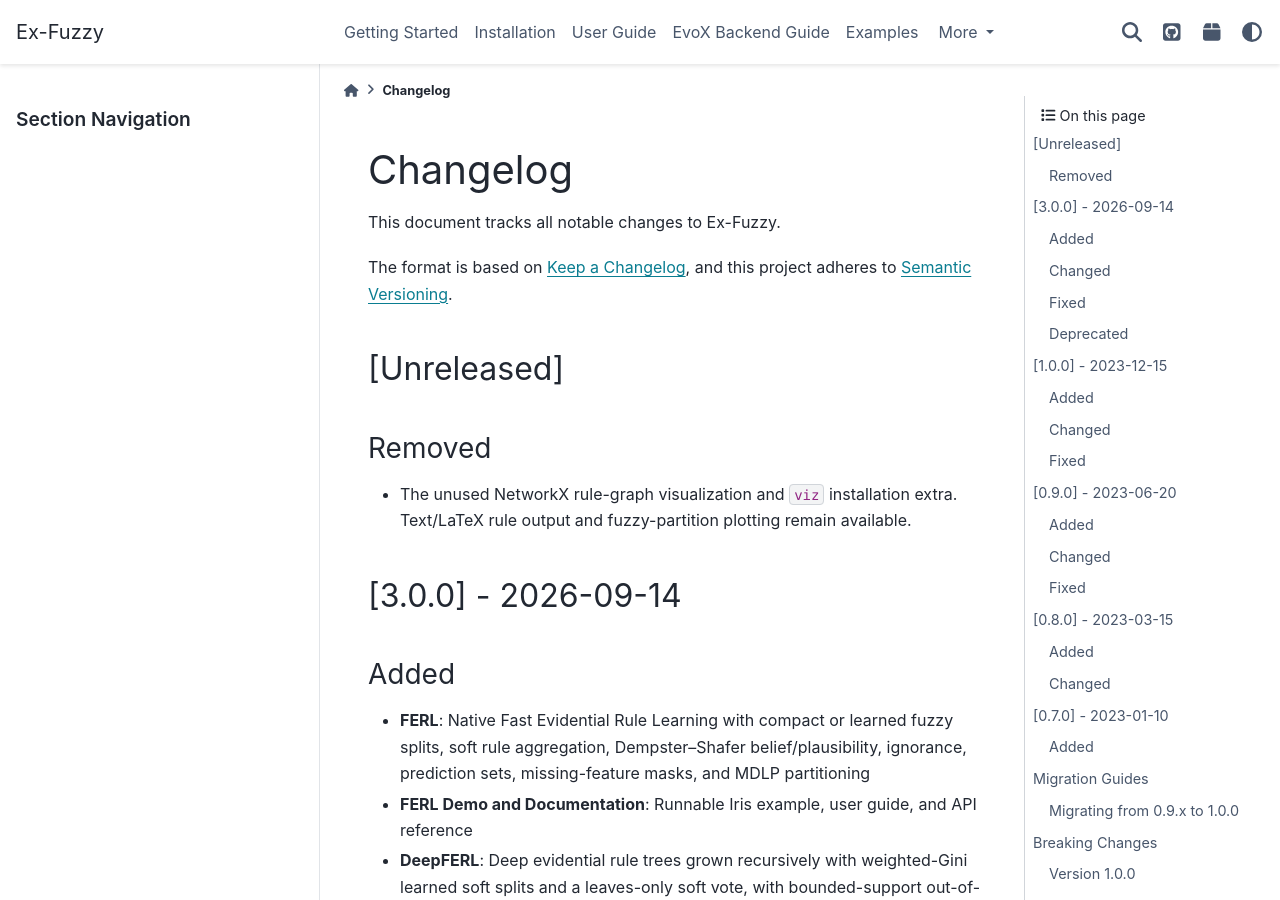
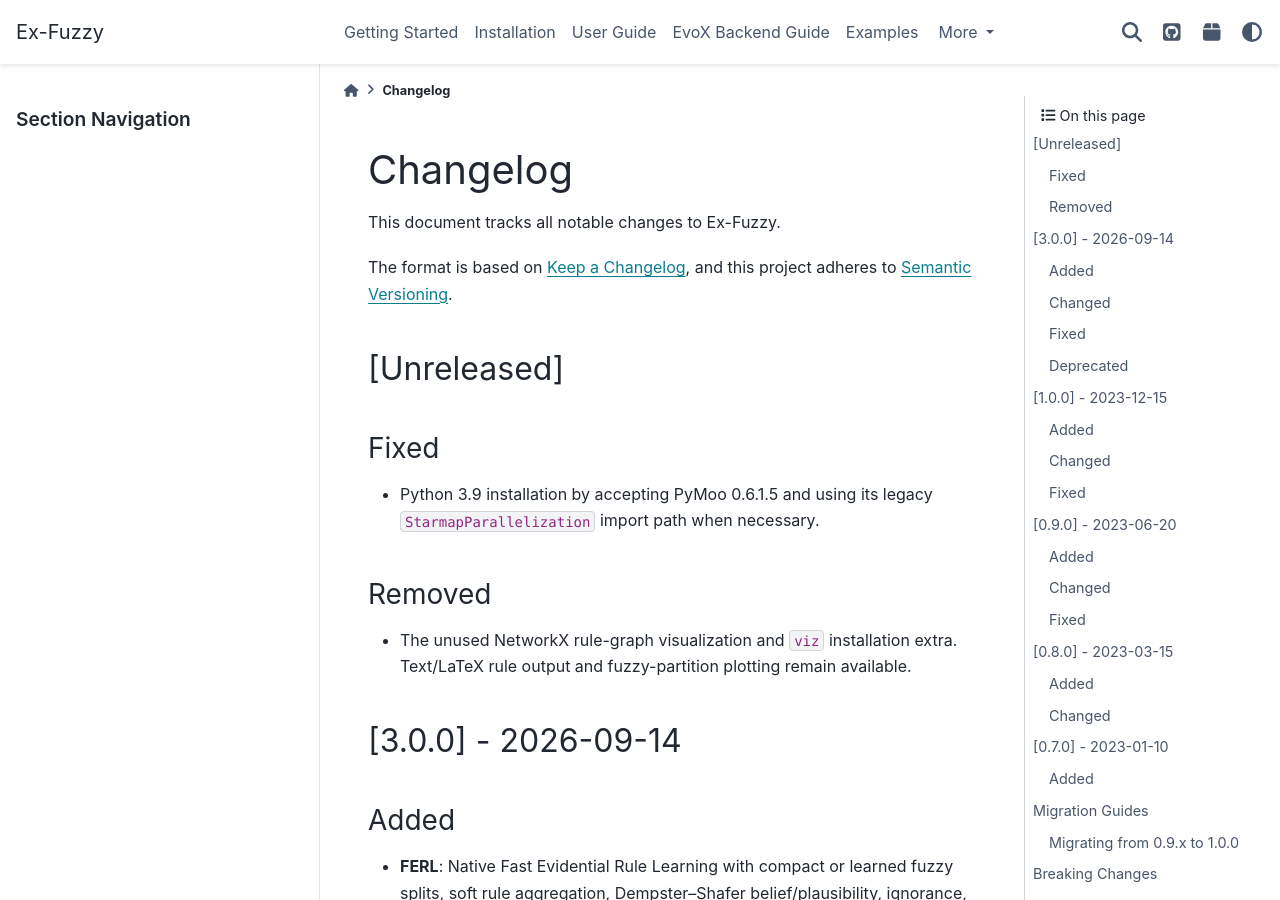
Before and after one commit to Fuminides/ex-fuzzy, a Sphinx documentation site: the page built from docs/source/changelog.rst, in a window 1280 px wide and 900 px high. Built offline with Sphinx 7.4.7 and the PyData theme 0.15.4, drawn with Linux system fonts in a browser that asks for light colours.

Commit message:
fix: restore Python 3.9 install compatibility

```diff
--- a/docs/source/changelog.rst
+++ b/docs/source/changelog.rst
@@ -9,6 +9,11 @@
 
 [Unreleased]
 ============
+
+Fixed
+-----
+- Python 3.9 installation by accepting PyMoo 0.6.1.5 and using its legacy
+  ``StarmapParallelization`` import path when necessary.
 
 Removed
 -------
--- a/docs/source/getting-started.rst
+++ b/docs/source/getting-started.rst
@@ -50,7 +50,7 @@
 
 Ex-Fuzzy requires:
 
-- Python 3.8+
+- Python 3.9+
 - NumPy
 - Pandas
 - Scikit-learn
--- a/docs/source/installation.rst
+++ b/docs/source/installation.rst
@@ -85,7 +85,7 @@
 Requirements
 ============
 
-Ex-Fuzzy requires Python 3.8 or later. Core dependencies are installed
+Ex-Fuzzy requires Python 3.9 or later. Core dependencies are installed
 automatically by ``pip``:
 
 .. list-table::
```
Also changed, not shown: README.md (+2 -2 lines), setup.py (+6 -2 lines), 1 other file.
